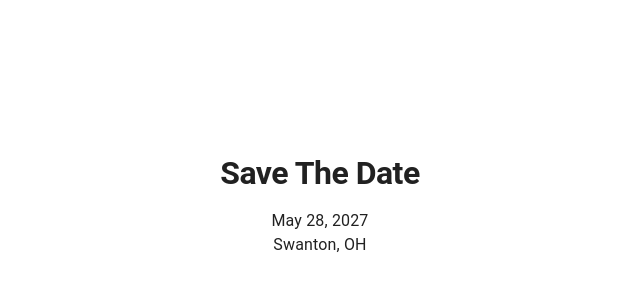
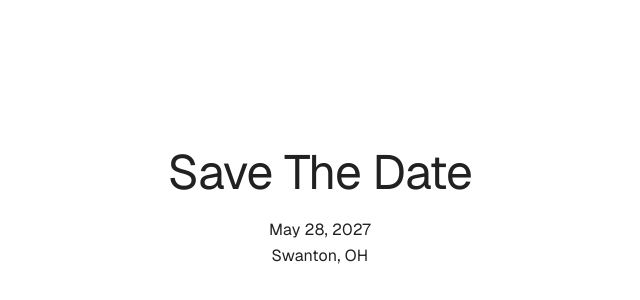
Before and after one commit to NightingaleMedia/al-and-chels-wedding-site, a Next.js app: page /save-the-date in a window 1280 px wide. Shown: the part 194-494 px from the top of the page, without its empty margins (320-960 px from the left). Built offline with nearby package versions, Linux system fonts and the light colour scheme; what @mui/material-nextjs would draw is missing.

Commit message:
merge issues

```diff
--- a/src/components/NavBar.tsx
+++ b/src/components/NavBar.tsx
@@ -15,6 +15,8 @@ const navLinks = [
   { label: 'Schedule', href: '/schedule' },
   { label: 'Add Your Story', href: '/add-your-story' },
 ]
+
+// HELLO WORLD!
 
 export default function NavBar() {
   return (
--- a/src/styles/globals.css
+++ b/src/styles/globals.css
@@ -11,6 +11,16 @@
   --color-foreground: var(--foreground);
   --font-sans: var(--font-geist-sans);
   --font-mono: var(--font-geist-mono);
+
+  /* Two breakpoints only: default = small (<768px), lg: = large (≥768px) */
+  --breakpoint-sm: initial;
+  --breakpoint-md: initial;
+  --breakpoint-lg: 768px;
+  --breakpoint-xl: initial;
+  --breakpoint-2xl: initial;
+}
+@layer base {
+  /* Typography styles are now managed by MUI theme.ts */
 }
 
 @media (prefers-color-scheme: light) {
--- a/src/styles/theme.ts
+++ b/src/styles/theme.ts
@@ -1,4 +1,5 @@
 import { createTheme } from '@mui/material'
+import { grey } from '@mui/material/colors'
 
 const theme = createTheme({
   palette: {
@@ -11,8 +12,58 @@ const theme = createTheme({
   },
   typography: {
     h1: {
-      fontSize: '2rem',
+      fontSize: 'clamp(2rem, 8vw, 3rem)', // Responsive: 32px mobile → 48px desktop
+      fontFamily: 'var(--font-monotype)',
+      lineHeight: 1.2,
+      fontWeight: 400,
+    },
+    h2: {
+      fontSize: 'clamp(1.5rem, 6vw, 2.25rem)', // 24px → 36px
+      fontFamily: 'var(--font-monotype)',
+      lineHeight: 1.3,
+      fontWeight: 400,
+    },
+    h3: {
+      fontSize: 'clamp(1.25rem, 5vw, 1.875rem)', // 20px → 30px
+      fontFamily: 'var(--font-archivo-black)',
+      lineHeight: 1.4,
+      fontWeight: 400,
+      textTransform: 'uppercase',
+    },
+    h4: {
+      fontSize: 'clamp(1.125rem, 4vw, 1.5rem)', // 18px → 24px
+      fontFamily: 'var(--font-archivo-black)',
+      lineHeight: 1.4,
+      fontWeight: 400,
+      textTransform: 'uppercase',
+    },
+    h5: {
+      fontSize: 'clamp(1rem, 3vw, 1.25rem)', // 16px → 20px
+      fontFamily: 'var(--font-body1)',
+      lineHeight: 1.5,
       fontWeight: 700,
+    },
+    h6: {
+      fontSize: 'clamp(0.875rem, 2.5vw, 1rem)', // 14px → 16px
+      fontFamily: 'var(--font-body1)',
+      lineHeight: 1.5,
+      fontWeight: 700,
+    },
+    body1: {
+      fontFamily: 'var(--font-body1)',
+      fontSize: '1rem',
+      lineHeight: 1.6,
+    },
+    body2: {
+      fontFamily: 'var(--font-body1)',
+      fontSize: '0.875rem',
+      lineHeight: 1.6,
+      color: grey[600],
+    },
+    caption: {
+      fontFamily: 'var(--font-secondary)',
+      fontSize: '0.75rem',
+      lineHeight: 1.4,
     },
   },
 })
```
